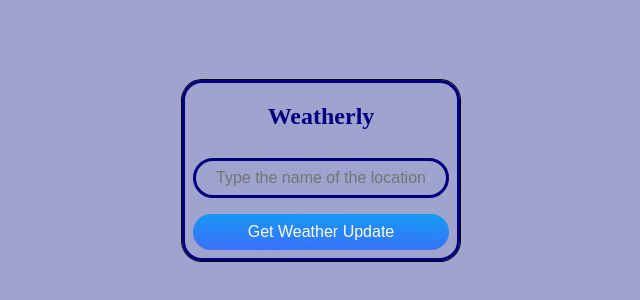
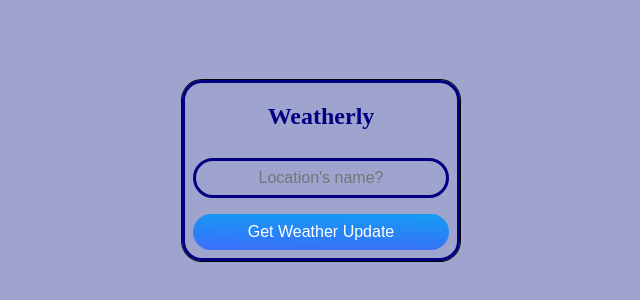
Before and after one commit to Abbas-Hussain-Muzammil/Weatherly-1.0, a plain HTML site: page index.html in a window 1280 px wide. Shown: the part 120-420 px from the top of the page, 319-959 px from the left. Drawn offline with Linux system fonts and the light colour scheme.

Commit message:
Update index.html

```diff
--- a/index.html
+++ b/index.html
@@ -11,7 +11,7 @@
   <section class="app">
     <div class="container">
       <h1>Weatherly</h1>
-      <input type="text" id="locationInput" placeholder="Type the name of the location">
+      <input type="text" id="locationInput" placeholder="Location's name?">
       <button id="weatherButton">Get Weather Update</button>
       <div id="weatherDisplay">
       </div>
```
